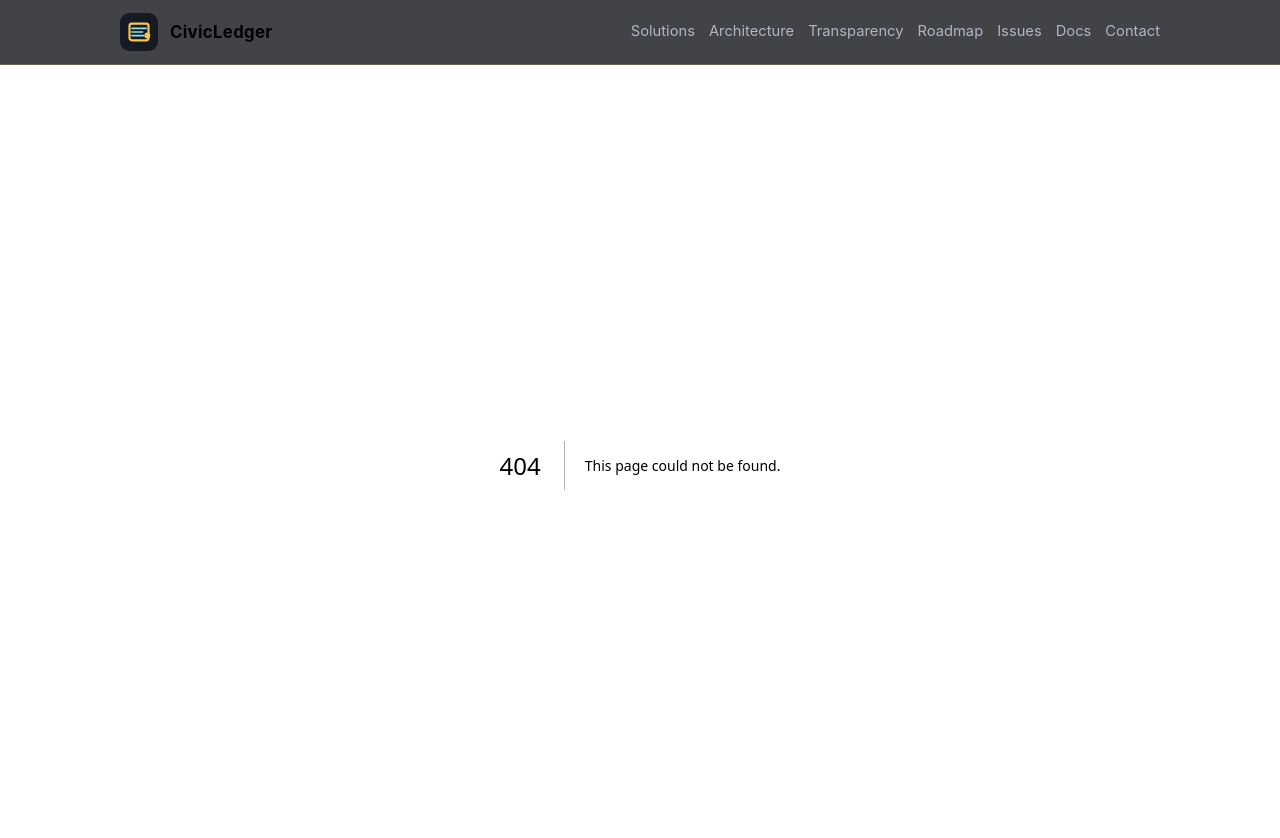
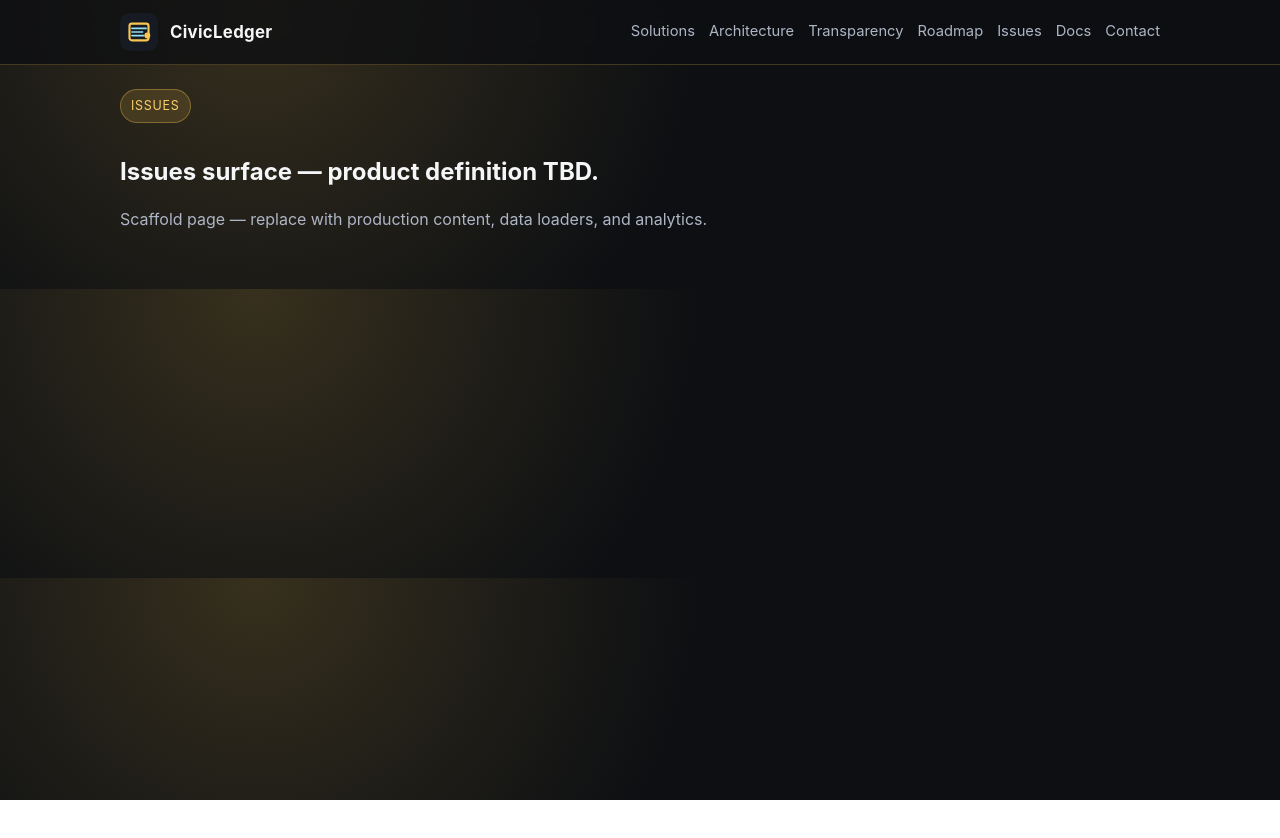
Before and after one commit to CivicLedger-Protocol/civicledger-frontend, a Next.js app: page /issues in a window 1280 px wide. Before the commit this address had no page. Shown: the top 838 px of the page. After the commit the page ends 800 px from the top, so only its background shows below. Built offline with nearby package versions, Linux system fonts and the light colour scheme.

Commit message:
docs: update component storybook documentation

```diff
--- /dev/null
+++ b/app/issues/page.tsx
@@ -0,0 +1,11 @@
+export default function Page() {
+  return (
+    <section className="section">
+      <span className="tag">Issues</span>
+      <h2>Issues surface — product definition TBD.</h2>
+      <p style={{ color: "var(--muted)" }}>
+        Scaffold page — replace with production content, data loaders, and analytics.
+      </p>
+    </section>
+  );
+}
```
